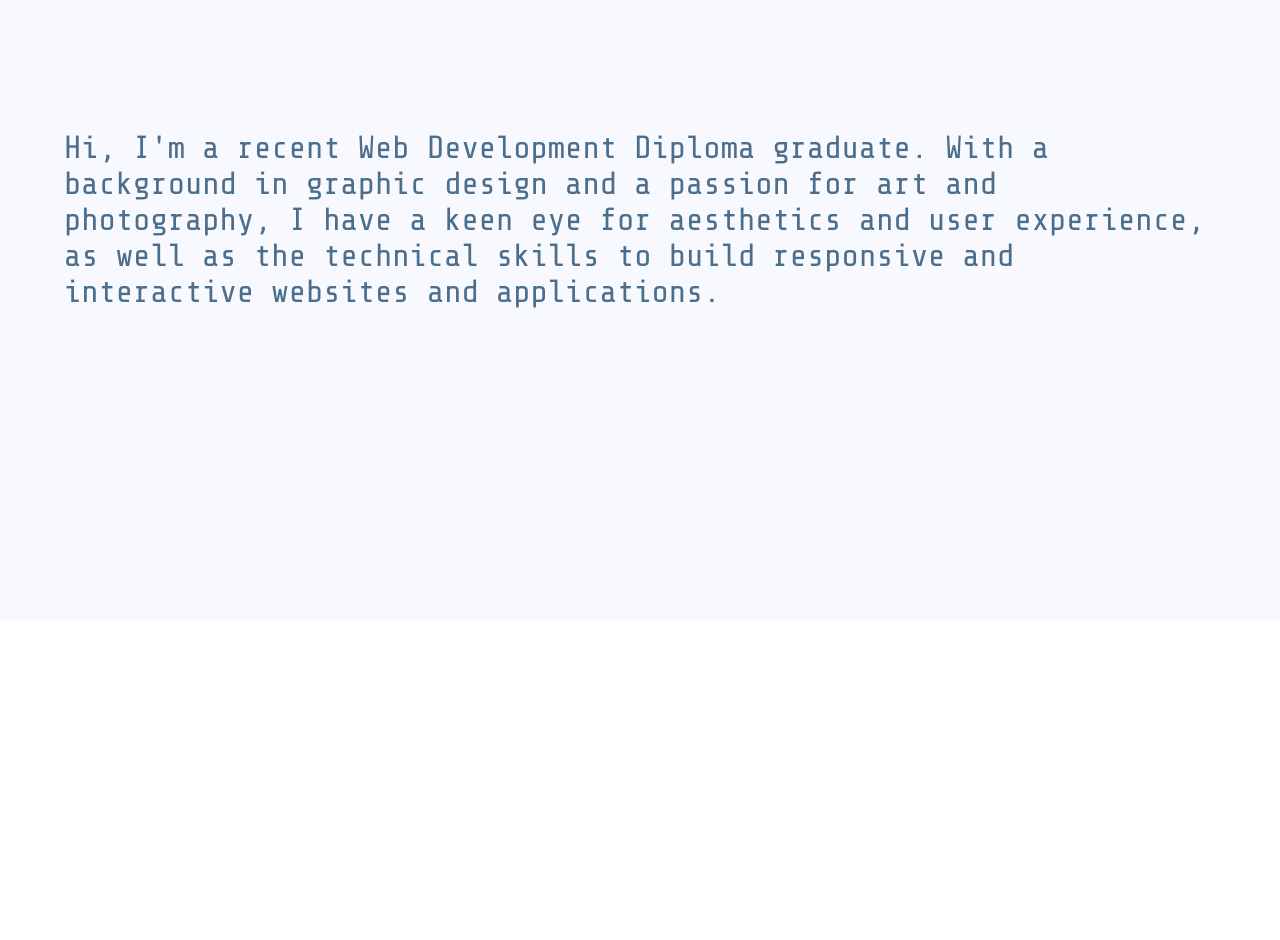
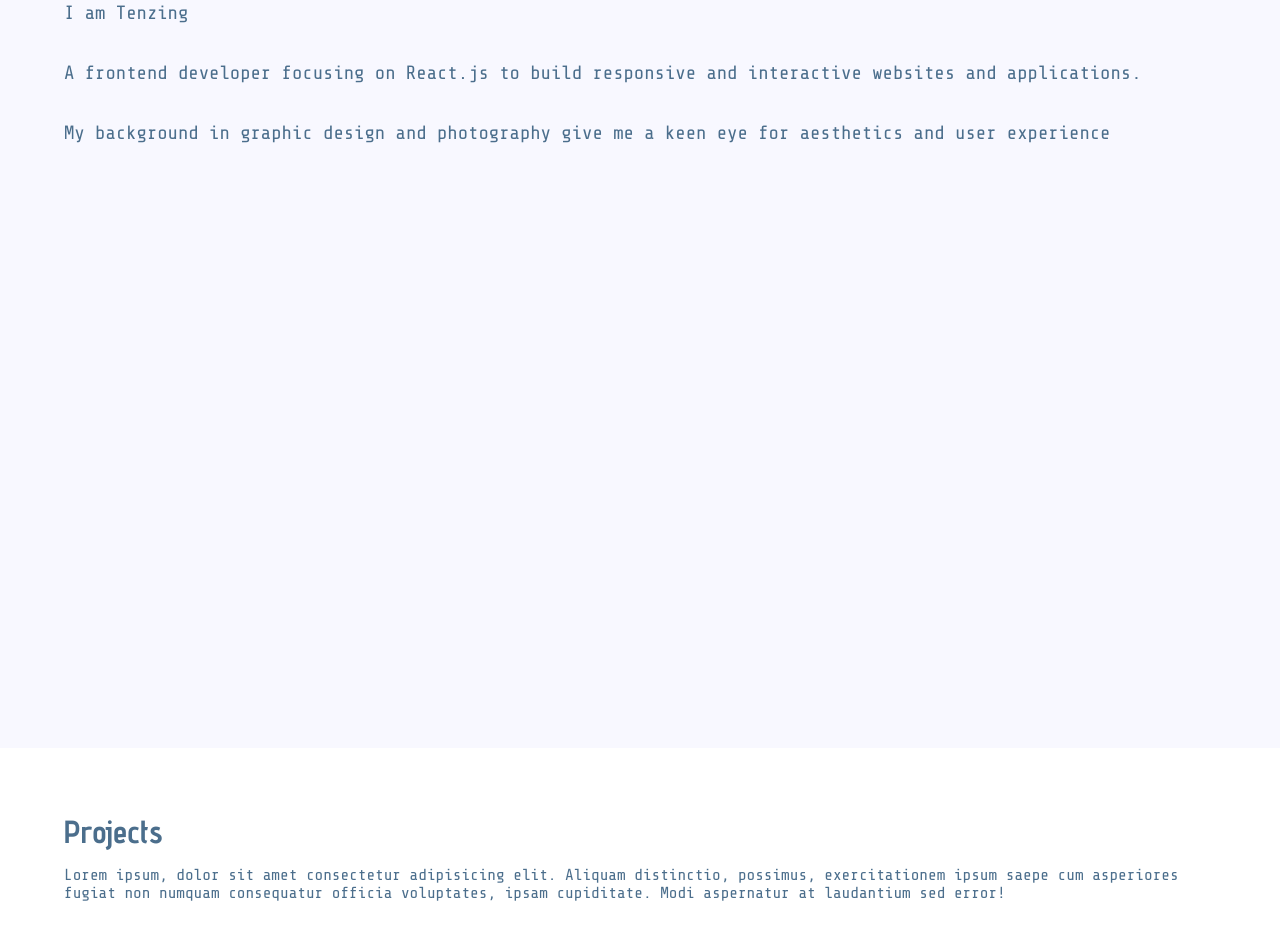
Before and after one commit to tenzing-p-lama/portfolio, a React (Create React App) app: page / in a window 1280 px wide. Shown: the part 980-1920 px from the top of the page. Before the commit the page ends 1600 px from the top, so only its background shows below. Built offline with nearby package versions, Linux system fonts and the light colour scheme.

Commit message:
add projects component

```diff
--- a/src/App.jsx
+++ b/src/App.jsx
@@ -2,10 +2,11 @@ import React from "react";
 import "./App.scss";
 import AboutMe from "./components/AboutMe/AboutMe";
 import NavBar from "./components/NavBar/NavBar";
+import Projects from "./components/Projects/Projects";
 
 function App() {
   return (
-    <div>
+    <div className="app">
       <NavBar />
 
       <header className="main-container">
@@ -28,6 +29,8 @@ function App() {
       </header>
 
       <AboutMe />
+
+      <Projects />
     </div>
   );
 }
--- a/src/App.scss
+++ b/src/App.scss
@@ -10,8 +10,12 @@ html {
 }
 //
 
+.app {
+  width: 100vw;
+}
+
 .main-container {
-  background-color: #1e2128;
+  background-color: #000;
   min-height: 100vh;
   display: flex;
   align-items: center;
@@ -30,9 +34,7 @@ html {
 
   &-contact {
     padding: 10px;
-    margin-left: 1rem;
     @include sm-tablet {
-      margin-left: 0;
       text-align: right;
     }
 
--- a/src/components/AboutMe/AboutMe.jsx
+++ b/src/components/AboutMe/AboutMe.jsx
@@ -3,11 +3,16 @@ import "./AboutMe.scss";
 function AboutMe() {
   return (
     <div className="about">
+      <h2 className="about-title">About Me</h2>
+      <p className="about__copy">Hi! </p>
+      <p className="about__copy">I am Tenzing</p>
       <p className="about__copy">
-        Hi, I'm a recent Web Development Diploma graduate. With a background in
-        graphic design and a passion for art and photography, I have a keen eye
-        for aesthetics and user experience, as well as the technical skills to
-        build responsive and interactive websites and applications.
+        A frontend developer focusing on React.js to build responsive and
+        interactive websites and applications.
+      </p>
+      <p className="about__copy">
+        My background in graphic design and photography give me a keen eye for
+        aesthetics and user experience
       </p>
     </div>
   );
--- a/src/components/AboutMe/AboutMe.scss
+++ b/src/components/AboutMe/AboutMe.scss
@@ -1,11 +1,11 @@
 .about {
   min-height: 100vh;
   display: flex;
-  align-items: center;
+  flex-direction: column;
   background-color: #f8f8ff; //ghost
+  padding: 4rem 4rem;
 
   &__copy {
-    font-size: 2rem;
-    padding: 0 4rem;
+    font-size: 1.2rem;
   }
 }
--- /dev/null
+++ b/src/components/Projects/Projects.jsx
@@ -0,0 +1,19 @@
+import "./Projects.scss";
+
+function Projects() {
+  return (
+    <>
+      <div className="projects">
+        <h2>Projects</h2>
+        <p>
+          Lorem ipsum, dolor sit amet consectetur adipisicing elit. Aliquam
+          distinctio, possimus, exercitationem ipsum saepe cum asperiores fugiat
+          non numquam consequatur officia voluptates, ipsam cupiditate. Modi
+          aspernatur at laudantium sed error!
+        </p>
+      </div>
+    </>
+  );
+}
+
+export default Projects;
--- /dev/null
+++ b/src/components/Projects/Projects.scss
@@ -0,0 +1,3 @@
+.projects {
+  padding: 4rem 4rem;
+}
```
